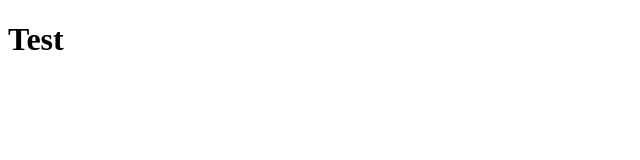
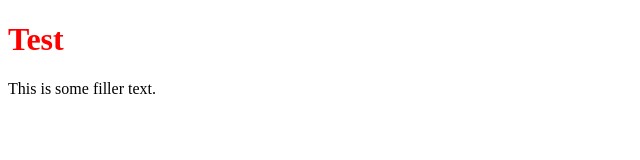
Before and after one commit to 4Columns-Jordan/Example-Repo, a plain HTML site: page Index.html in a window 1280 px wide. Shown: the whole page, without its empty margins (0-640 px from the left). Drawn offline with Linux system fonts and the light colour scheme.

Commit message:
Added Styles

```diff
--- a/Index.html
+++ b/Index.html
@@ -5,8 +5,10 @@
     <meta http-equiv="X-UA-Compatible" content="IE=edge">
     <meta name="viewport" content="width=device-width, initial-scale=1.0">
     <title>Test Document</title>
+    <link rel="stylesheet" href="style.css">
 </head>
 <body>
     <h1>Test</h1>
+    <p>This is some filler text.</p>
 </body>
 </html>
--- /dev/null
+++ b/style.css
@@ -0,0 +1,3 @@
+h1{
+    color: red;
+}
```
